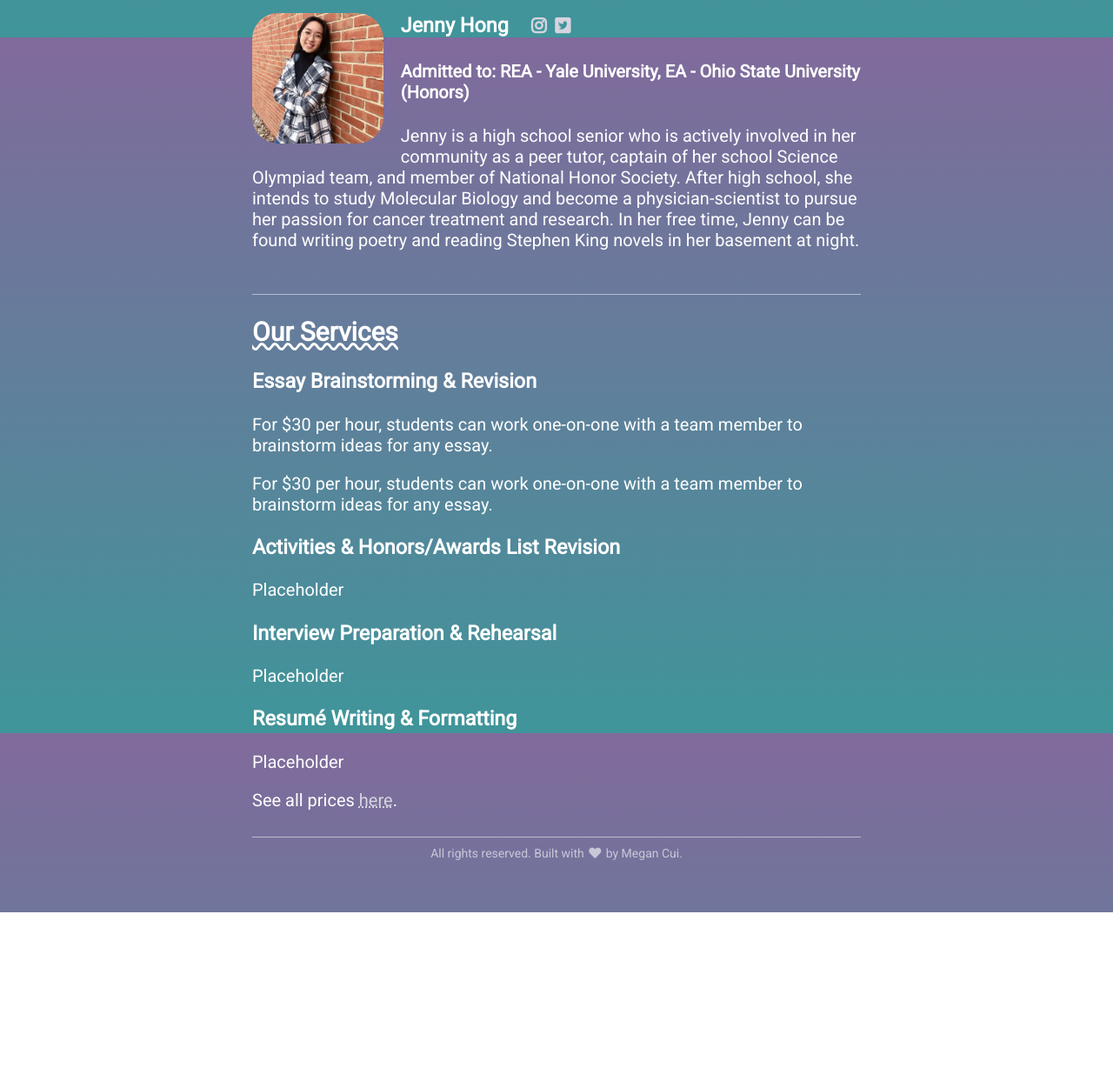
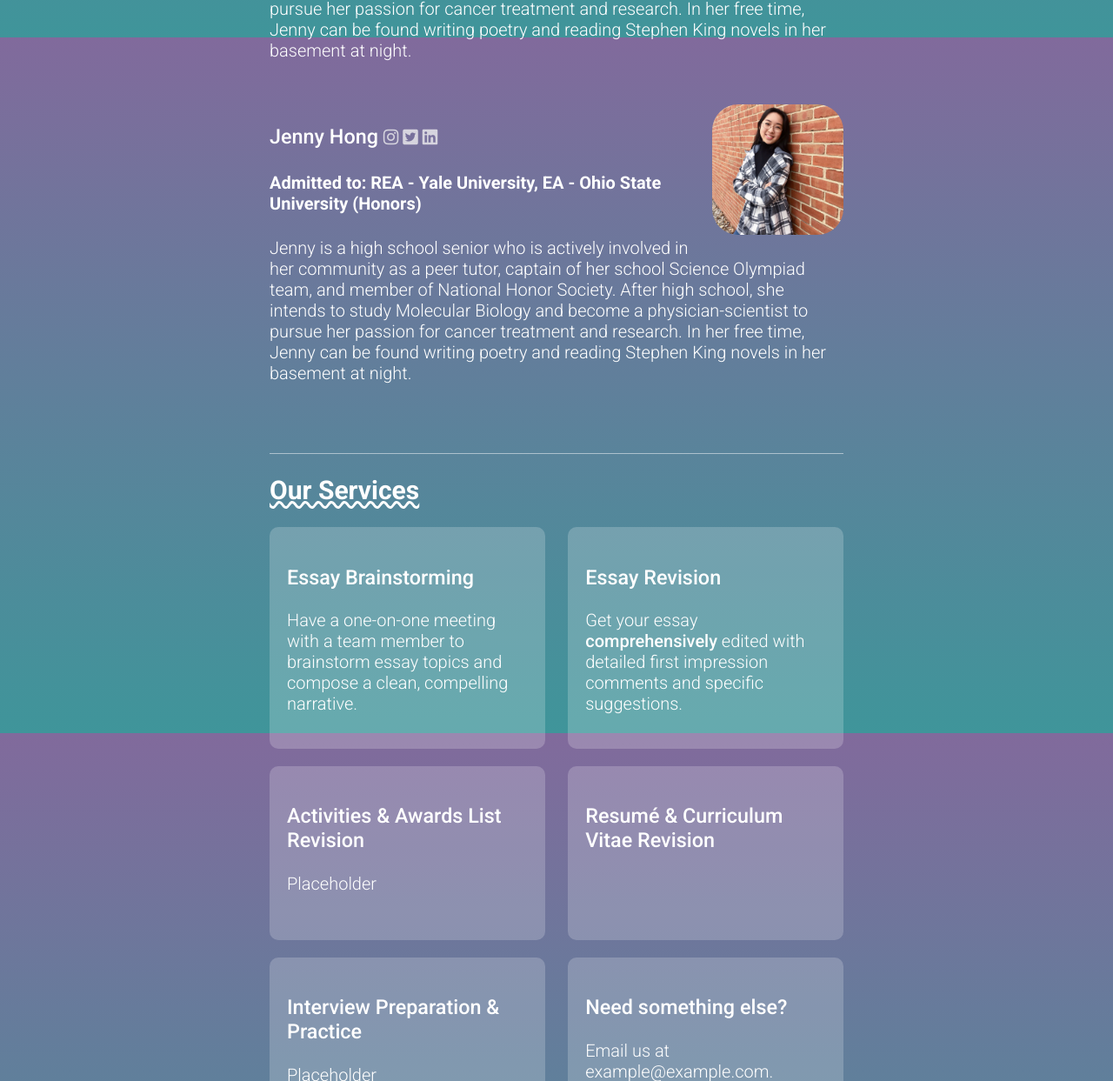
Before and after one commit to megancui/essayreview, a plain HTML site: page index.html in a window 1280 px wide. Shown: the part 1557-2800 px from the top of the page at 87% size. Before the commit the page ends 2606 px from the top, so only its background shows below. Drawn offline with Linux system fonts and the light colour scheme.

Commit message:
big revamp

```diff
--- a/index.html
+++ b/index.html
@@ -3,13 +3,12 @@
 <html>
 <head>
   <meta charset="UTF-8">
-  <title>Essay Champ</title>
-  <link href="https://fonts.googleapis.com/css?family=Bungee|Roboto" rel="stylesheet">
+  <title>JEM College Consulting</title>
+  <link href="https://fonts.googleapis.com/css?family=Bungee|Roboto:300,400,500,700" rel="stylesheet">
   <link rel="stylesheet" href="https://use.fontawesome.com/releases/v5.6.3/css/all.css" integrity="sha384-UHRtZLI+pbxtHCWp1t77Bi1L4ZtiqrqD80Kn4Z8NTSRyMA2Fd33n5dQ8lWUE00s/" crossorigin="anonymous">
   <link rel="stylesheet" href="https://pro.fontawesome.com/releases/v5.6.3/css/all.css" integrity="sha384-LRlmVvLKVApDVGuspQFnRQJjkv0P7/YFrw84YYQtmYG4nK8c+M+NlmYDCv0rKWpG" crossorigin="anonymous">
     <link rel="stylesheet" href="style.css" type="text/css">
     <meta name="viewport" content="width=device-width, initial-scale=1">
-
 </head>
 <body>
   <!-- <div class="navbar">
@@ -22,7 +21,7 @@
     <div class="landing">
       <div>
       <div class="center" id="home">
-        <h1 class="title">Essay Champ</h1>
+        <h1 class="title">JEM College Consulting</h1>
       </div>
       <div class="left">
         <p>We're students who have just gone through the grueling college admissions process and know the ins and outs of crafting the perfect narrative--we want to help you! Sign up for our <a href="https://docs.google.com/forms/d/e/1FAIpQLSdiZO_nGWZ1SI4spRG9ZHsf5saa-Ty3YzWoWCzYaKWZ2U8lZQ/viewform">mailing list</a> and follow us on social media for updates as we prepare to launch Essay Champ.</p>
@@ -31,6 +30,9 @@
         <i class="fab fa-twitter-square"></i>
         <i class="fab fa-instagram"></i>
         <i class="fas fa-envelope"></i>
+      </div>
+      <div class="center down">
+        <i class="fas fa-chevron-down"></i>
       </div>
     </div>
     </div>
@@ -42,9 +44,9 @@
 
         <div class="description">
           <img src="megan.jpg" />
-          <h3>Megan Cui <a class="first" href="https://instagram.com/megscui"><i class="fab fa-instagram"></i></a><a href="https://twitter.com/meganscui"><i class="fab fa-twitter-square"></i></a><a href="https://megancui.com"><i class="fas fa-browser"></i></a><a href="https://linkedin.com/in/megancui"><i class="fab fa-linkedin"></i></a></h3>
+          <h3>Megan Cui <a  href="https://instagram.com/megscui"><i class="fab fa-instagram"></i></a><a href="https://twitter.com/meganscui"><i class="fab fa-twitter-square"></i></a><a href="https://megancui.com"><i class="fas fa-browser"></i></a><a href="https://linkedin.com/in/megancui"><i class="fab fa-linkedin"></i></a></h3>
           <h4>Admitted to: REA - Harvard University, EA - Ohio State University (Honors)</h4>
-          <p>Megan is a senior in high school and an incoming freshman at <b>Harvard University</b> as a member of the class of 2023. She plans on pursuing economics, computer science, and philosophy with a career goals of developing legal technology or IP/patent law. Her hobbies include blogging, petting her cat, and playing/getting injured in recreational volleyball.</p>
+          <p>Megan is a senior in high school and an incoming freshman at <b>Harvard University</b> as a member of the class of 2023. She's involved in public forum debate, Mason Hack Club, and music as a flutist. She plans on pursuing economics, computer science, and philosophy with a career goals of developing legal technology or IP/patent law. Her hobbies include blogging, petting her cat, and playing/getting injured in recreational volleyball. </p>
         </div>
       </div>
       <div class="person">
@@ -60,7 +62,7 @@
 
         <div class="description">
           <img src="jenny.jpg" />
-          <h3>Jenny Hong <a class="first" href="https://instagram.com/always_jennuine"><i class="fab fa-instagram"></i></a><a href="https://twitter.com/always_jennuine"><i class="fab fa-twitter-square"></i></a></h3>
+          <h3>Jenny Hong <a class="first" href="https://instagram.com/always_jennuine"><i class="fab fa-instagram"></i></a><a href="https://twitter.com/always_jennuine"><i class="fab fa-twitter-square"></i></a><a href="https://www.linkedin.com/in/jennifer-hong-25b543169/"><i class="fab fa-linkedin"></i></a></h3>
           <h4>Admitted to: REA - Yale University, EA - Ohio State University (Honors)</h4>
           <p>Jenny is a high school senior who is actively involved in her community as a peer tutor, captain of her school Science Olympiad team, and member of National Honor Society. After high school, she intends to study Molecular Biology and become a physician-scientist to pursue her passion for cancer treatment and research. In her free time, Jenny can be found writing poetry and reading Stephen King novels in her basement at night.</p>
         </div>
@@ -70,22 +72,42 @@
     <div class="divider"></div>
 
     <div class="services" id="services">
+      <div>
       <h2>Our Services</h2>
-
-      <h3>Essay Brainstorming & Revision</h3>
-      <p>For $30 per hour, students can work one-on-one with a team member to brainstorm ideas for any essay.</p>
-      <p>For $30 per hour, students can work one-on-one with a team member to brainstorm ideas for any essay.</p>
-
-      <h3>Activities & Honors/Awards List Revision</h3>
-      <p>Placeholder</p>
-
-      <h3>Interview Preparation & Rehearsal</h3>
-      <p>Placeholder</p>
-
-      <h3>Resumé Writing & Formatting</h3>
-      <p>Placeholder</p>
-
+    </div>
+    <div class="service_cont">
+      <div class="service">
+        <h3>Essay Brainstorming</h3>
+        <p>Have a one-on-one meeting with a team member to brainstorm essay topics and compose a clean, compelling narrative.</p>
+      </div>
+      <div class="service">
+        <h3>Essay Revision</h3>
+        <p>Get your essay <b>comprehensively</b> edited with detailed first impression comments and specific suggestions.</p>
+      </div>
+    </div>
+      <div class="service_cont">
+        <div class="service">
+          <h3>Activities & Awards List Revision</h3>
+          <p>Placeholder</p>
+        </div>
+        <div class="service">
+          <h3>Resumé & Curriculum Vitae Revision</h3>
+          <p></p>
+        </div>
+    </div>
+    <div class="service_cont">
+      <div class="service">
+        <h3>Interview Preparation & Practice</h3>
+        <p>Placeholder</p>
+      </div>
+      <div class="service">
+        <h3>Need something else?</h3>
+        <p>Email us at example@example.com.</p>
+      </div>
+  </div>
+    <div>
       <p>See all prices <a href="#">here</a>.</p>
+    </div>
     </div>
 
     <div class="divider"></div>
--- a/style.css
+++ b/style.css
@@ -4,6 +4,19 @@ html, body {
      font-family: 'Roboto', sans-serif;
      font-size: 20px;
      margin: 0;
+     width: 100%;
+}
+
+p {
+  font-weight: 300;
+}
+
+h3 {
+  font-weight: 500;
+}
+
+b {
+  font-weight: 500;
 }
 
 body:before {
@@ -39,8 +52,11 @@ body {
   max-width: 700px;
   margin-left: auto;
   margin-right: auto;
-  padding: 10px;
+  padding: 20px;
   scroll-snap-align: start;
+  width: 100%;
+  box-sizing: border-box;
+  display: block;
 }
 
 .mailinglist {
@@ -103,30 +119,40 @@ p {
 }
 
 .person img {
-  float: left;
-   clear: left;
   height: 150px;
   border-radius: 30px;
-  margin-right: 20px;
   margin-bottom: 20px;
+  margin-left: 20px;
+  float: right;
 }
 
 .description h3 {
   vertical-align: top;
 }
 
+.description {
+  display: inline-block;
+  vertical-align: top;
+  margin: 0;
+}
+
 .person {
   min-height: 200px;
+  width: 100%;
+  overflow: hidden;
+  vertical-align: top;
 }
 
 .person i {
   margin-right: 5px;
-  margin-left: 5px;
+  margin-left: 0;
   font-size: 20px;
 }
 
-.first {
-  margin-left: 15px;
+.profpic {
+  display: inline-block;
+  vertical-align: top;
+  margin: 0;
 }
 
 .navbar {
@@ -163,6 +189,10 @@ h2 {
   margin-bottom: 20px;
 }
 
+.services {
+
+}
+
 #heart {
   margin-left: 2px;
   margin-right: 2px;
@@ -180,3 +210,64 @@ h2 {
   display: flex;
   align-items: center;
 }
+
+.service {
+  width: 48%;
+  min-height: 200px;
+  background: rgba(255, 255, 255, 0.2);
+  padding: 20px;
+  border-radius: 10px;
+  margin-bottom: 20px;
+  box-sizing: border-box;
+}
+
+@media (max-width: 560px) {
+  .service {
+    width: 100%;
+    margin-left: 0;
+    margin-right: 0;
+    display: block;
+    box-sizing: border-box;
+  }
+  .service_cont {
+    display: block !important;
+    padding: 0;
+    margin: 0;
+    list-style: none;
+  }
+  .title {
+    font-size: 30px;
+  }
+  p {
+    font-size: 13px;
+  }
+  h1 {
+    font-size: 24px;
+  }
+  h2 {
+    font-size: 22px;
+  }
+  h3 {
+    font-size: 20px;
+  }
+  h4 {
+    font-size: 16px;
+  }
+  .person img {
+    float: none;
+    margin: 0;
+  }
+}
+
+.service_cont {
+  display: flex;
+  padding: 0;
+  margin: 0;
+  list-style: none;
+  justify-content: space-between;
+}
+
+.down {
+  margin-top: 30px;
+  opacity: .8;
+}
```
